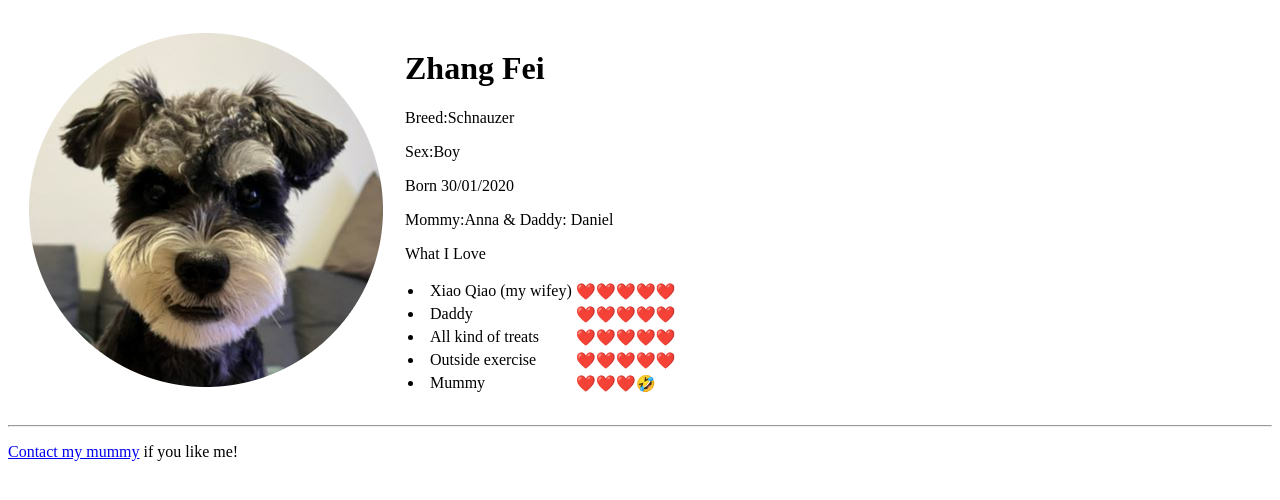
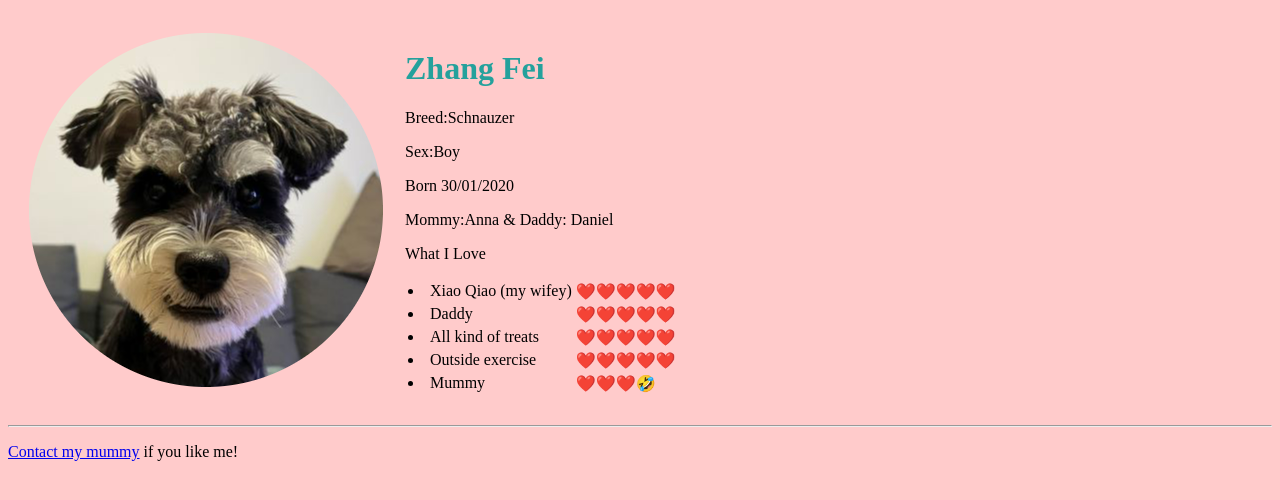
Before and after one commit to Annla08/Zhangfei, a plain HTML site: page index.html in a window 1280 px wide. Drawn offline with Linux system fonts and the light colour scheme.

Commit message:
amended index

```diff
--- a/index.html
+++ b/index.html
@@ -5,7 +5,10 @@
   <meta charset="utf-8">
   <title>All about Zhang Fei</title>
 </head>
-
+<style media="screen">
+  body{background-color: #FFCBCB;}
+  h1{color:#24A19C;}
+</style>
 <body>
   <table cellspacing=20>
     <tr>
```
